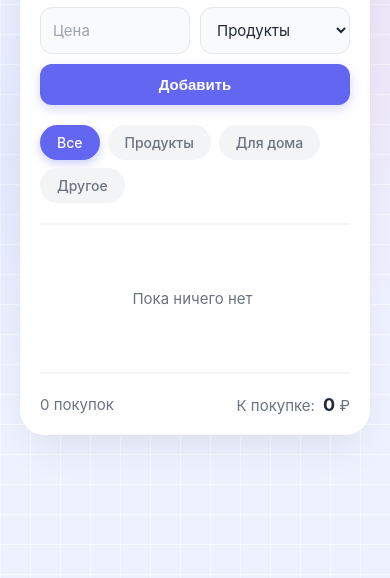
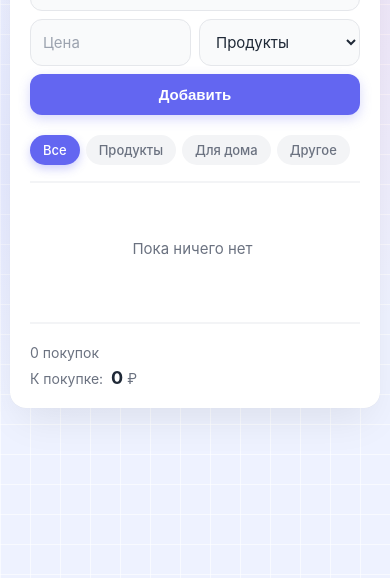
Before and after one commit to shidest/Pet-Project-with-DOM-kt-, a plain HTML site: page index.html in a window 390 px wide. Shown: the part 266-844 px from the top of the page. Drawn offline with Linux system fonts and the light colour scheme.

Commit message:
added adaptation for mobile ver.

```diff
--- a/css/style.css
+++ b/css/style.css
@@ -24,8 +24,6 @@ body {
   display: flex;
   padding: 20px;
   -webkit-font-smoothing: antialiased;
-
-  /* КРАСИВЫЙ ФОН: градиент + тонкая сетка */
   background-color: #eef2ff;
   background-image:
     radial-gradient(circle at 15% 50%, rgba(99, 102, 241, 0.08) 0%, transparent 50%),
@@ -37,7 +35,7 @@ body {
 
 .app {
   width: 100%;
-  max-width: 620px; /* Сделал карточку шире, чтобы всё влезало */
+  max-width: 620px;
   margin: auto;
   background: var(--card-bg);
   border-radius: 24px;
@@ -56,7 +54,6 @@ h1 {
 
 .add-form {
   display: grid;
-  /* 1fr (название) / 90px (цена) / 140px (категория) / auto (кнопка) */
   grid-template-columns: 1fr 90px 140px auto;
   gap: 10px;
   margin-bottom: 20px;
@@ -64,7 +61,7 @@ h1 {
 
 .add-form input,
 .add-form select {
-  padding: 12px 12px; /* Уменьшил боковые отступы внутри полей */
+  padding: 12px 12px;
   border: 1.5px solid var(--border);
   border-radius: var(--radius);
   font-size: 15px;
@@ -319,17 +316,62 @@ h1 {
   100% { background: #fff; border-color: var(--border); }
 }
 
-@media (max-width: 540px) {
+@media (max-width: 600px) {
+  body {
+    padding: 10px;
+  }
+
   .app {
     padding: 20px;
+    border-radius: 16px;
   }
+
+  h1 {
+    font-size: 22px;
+    margin-bottom: 16px;
+  }
+
   .add-form {
     grid-template-columns: 1fr 1fr;
+    gap: 8px;
   }
+
   .add-form input[type="text"] {
     grid-column: 1 / -1;
   }
+
   .add-form button {
     grid-column: 1 / -1;
   }
+
+  .filters {
+    gap: 6px;
+    padding-bottom: 16px;
+    margin-bottom: 16px;
+  }
+
+  .filters button {
+    padding: 6px 12px;
+    font-size: 13px;
+  }
+
+  .item {
+    padding: 12px;
+    gap: 10px;
+  }
+
+  .item .title {
+    font-size: 15px;
+  }
+
+  .item .meta {
+    font-size: 12px;
+  }
+
+  .footer {
+    flex-direction: column;
+    align-items: flex-start;
+    gap: 6px;
+    font-size: 14px;
+  }
 }
```
